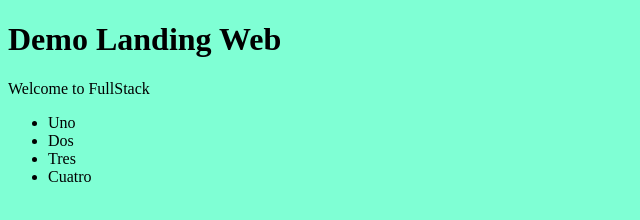
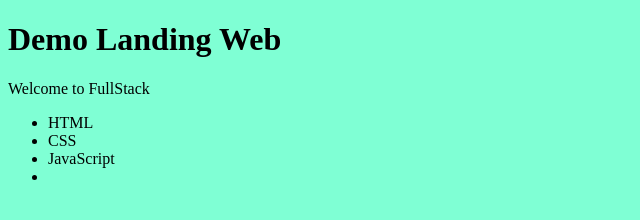
Before and after one commit to carlos-morata/demo_landing_web, a plain HTML site: page index.html in a window 1280 px wide. Shown: the whole page, without its empty margins (0-640 px from the left). Drawn offline with Linux system fonts and the light colour scheme.

Commit message:
cambios en lista desordenada

```diff
--- a/index.html
+++ b/index.html
@@ -10,10 +10,10 @@
     <h1>Demo Landing Web</h1>
     <p>Welcome to FullStack</p>
     <ul>
-        <li>Uno</li>
-        <li>Dos</li>
-        <li>Tres</li>
-        <li>Cuatro</li>
+        <li>HTML</li>
+        <li>CSS</li>
+        <li>JavaScript</li>
+        <li></li>
     </ul>
     <script src="./script.js"></script>
 </body>
```
